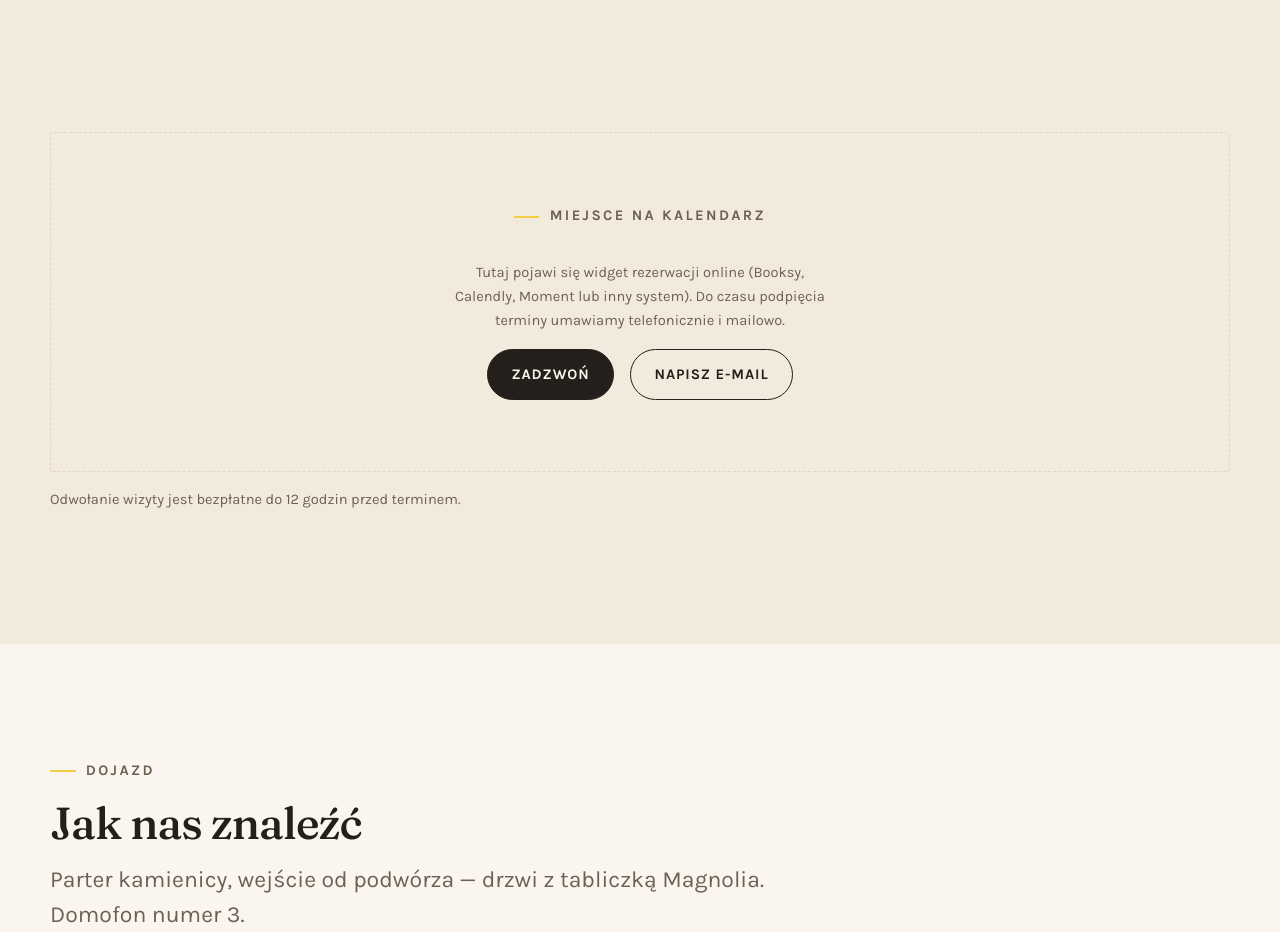
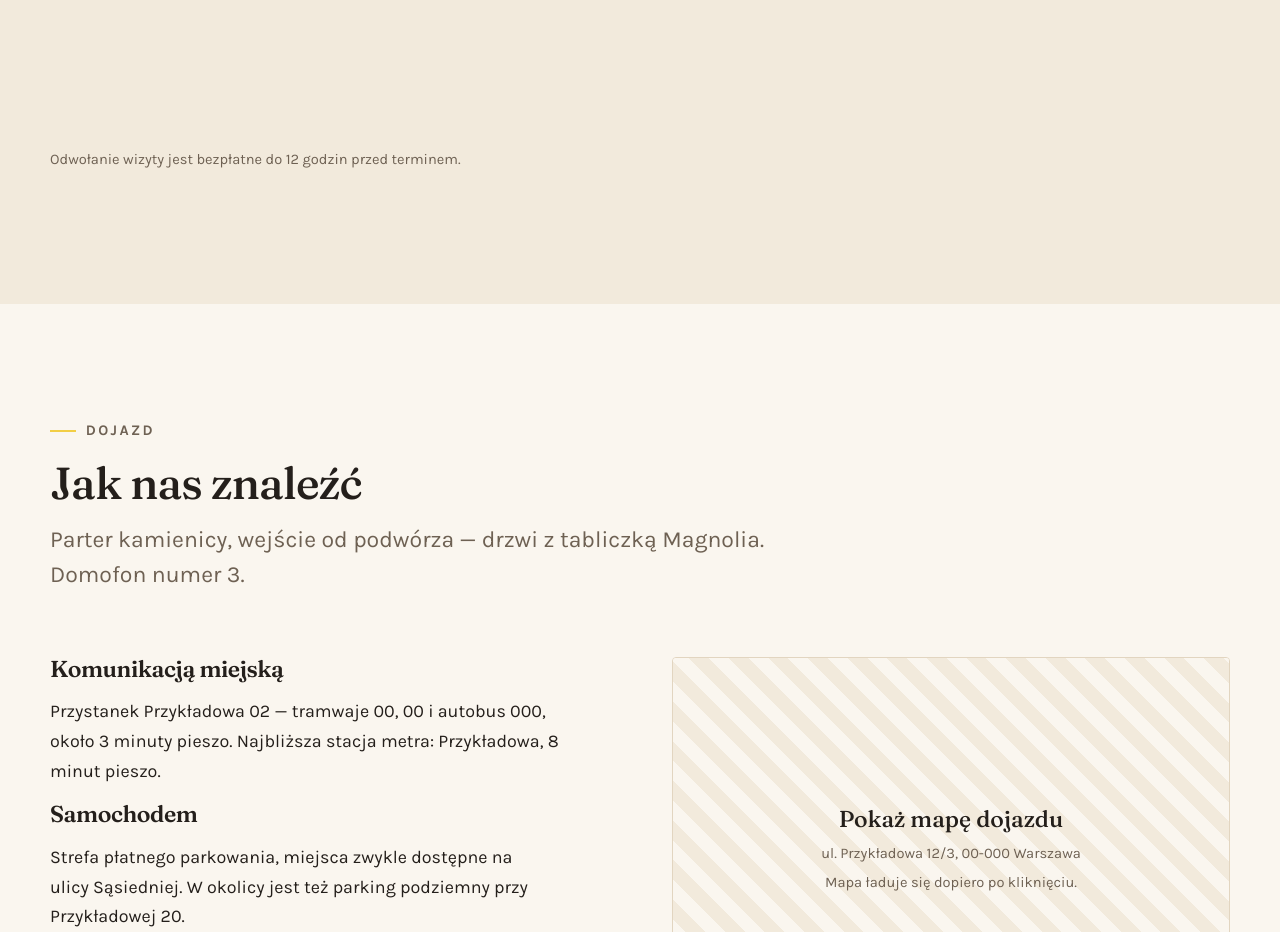
Before and after one commit to dshift771/magnolia-test, a plain HTML site: page kontakt/index.html in a window 1280 px wide. Shown: the part 1900-2832 px from the top of the page. Drawn offline with Linux system fonts and the light colour scheme; a script that the page names is missing.

Commit message:
Fixed reservation widget

```diff
--- a/kontakt/index.html
+++ b/kontakt/index.html
@@ -121,15 +121,6 @@
       <script type="text/javascript" src="https://assets.calendly.com/assets/external/widget.js" async></script>
       <!-- Calendly inline widget end -->
 
-      <div class="booking">
-        <p class="eyebrow" style="justify-content:center">Miejsce na kalendarz</p>
-        <p class="booking__note">Tutaj pojawi się widget rezerwacji online (Booksy, Calendly, Moment lub inny system). Do czasu podpięcia terminy umawiamy telefonicznie i mailowo.</p>
-        <div class="btn-row" style="justify-content:center">
-          <a class="btn btn--solid" href="tel:+48000000000">Zadzwoń</a>
-          <a class="btn btn--ghost" href="mailto:kontakt@yyytrujhgfjhfj.pl?subject=Rezerwacja%20terminu">Napisz e-mail</a>
-        </div>
-      </div>
-
       <p style="margin-top:var(--space-s);font-size:var(--step--1);color:var(--ink-soft)">Odwołanie wizyty jest bezpłatne do 12 godzin przed terminem.</p>
     </div>
   </section>
```
